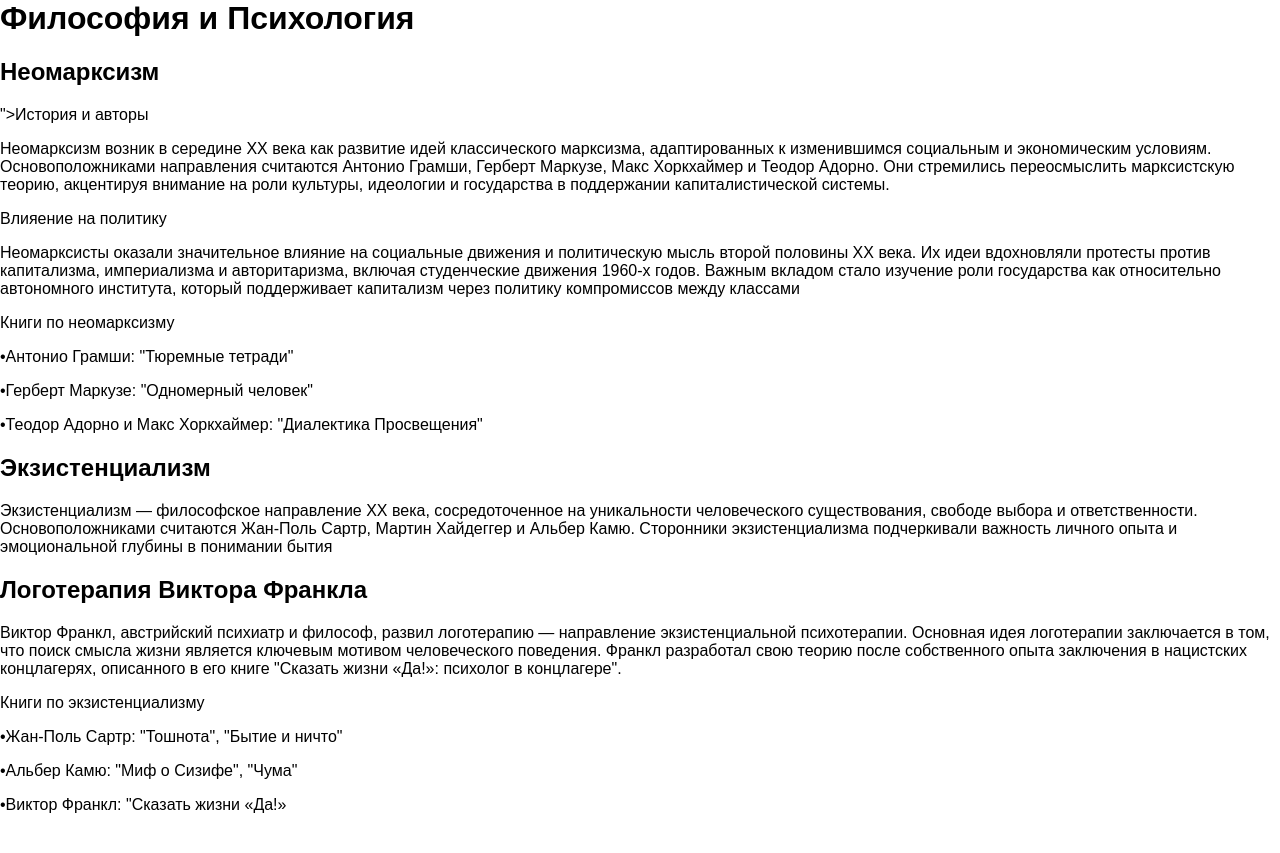
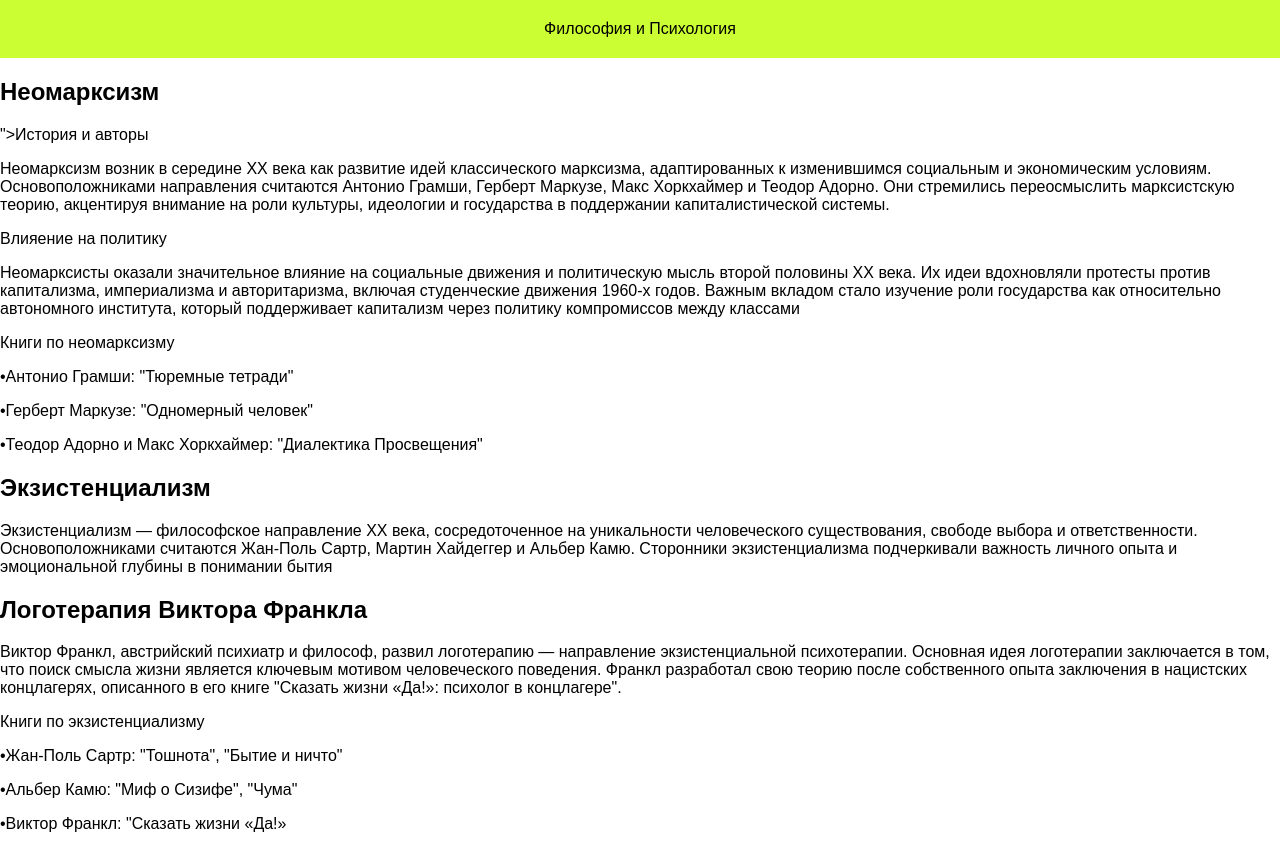
Before and after one commit to yellowbluebus17/schoolproject, a plain HTML site: page философия.html in a window 1280 px wide. Drawn offline with Linux system fonts and the light colour scheme.

Commit message:
Update философия.html

```diff
--- a/философия.html
+++ b/философия.html
@@ -10,8 +10,7 @@
     <link rel="stylesheet" href="новый 1.css">
 </head>
 <body>
-
-    <h1>Философия и Психология</h1>
+    <header> <h>Философия и Психология </h></header>
 <h2 style="font-size: 24px; font-weight: bold;">Неомарксизм</h2>
 <p>">История и авторы</p>
 <p> Неомарксизм возник в середине XX века как развитие идей классического марксизма, адаптированных к изменившимся социальным и экономическим условиям. Основоположниками направления считаются Антонио Грамши, Герберт Маркузе, Макс Хоркхаймер и Теодор Адорно. Они стремились переосмыслить марксистскую теорию, акцентируя внимание на роли культуры, идеологии и государства в поддержании капиталистической системы.</p>
```
